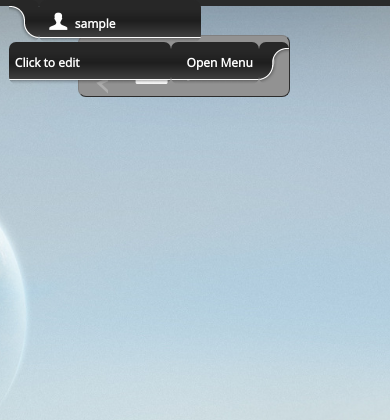
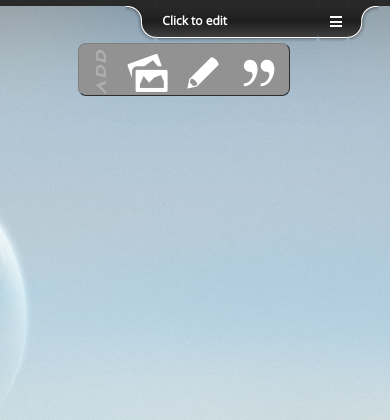
Before and after one commit to gotwig/draganddrool, a PHP site: page /project in a window 390 px wide. Shown: the top 420 px of the page. Run offline with PHP 8.4, Linux system fonts and the light colour scheme; the visitor is signed in with stand-in values (Sample User, id 1); data that the repository does not hold is empty; some libraries are stand-ins or nearby versions.

Commit message:
Initial work for a responsive webdesign

```diff
--- a/css/grid.css
+++ b/css/grid.css
@@ -89,14 +89,14 @@
 
 ::selection { background: #fd0; }
 
-.button { background: #f5f5f5; color: #000; text-decoration: none; font-size: 0.8em; font-weight: 700; padding: 5px 10px; float: left; display: block; overflow: hidden; }
-.button:hover { background: #000; color: #fff; }
+.button { color: #000; text-decoration: none; font-size: 0.8em; font-weight: 700; padding: 5px 10px; float: left; display: block; overflow: hidden; }
+.button:hover { background-color: #000, color: #fff; }
 .reset { background: #fff; }
 .reset:hover { background: #fff; }
 
 
  .editable:focus + .button_group{
- 	    -webkit-transition: opacity .3s, left .3s, top.3s;
+         -webkit-transition: opacity .3s, left .3s, top.3s;
     -moz-transition: opacity .3s, left .3s, top .3s;
     -o-transition: opacity .3s, left .3s, top .3s;
     transition: opacity .3s, left .3s, top .3s;
@@ -357,12 +357,14 @@
 
 #newactions{
     margin-left: 20%;
-    margin-top: 26px;
+    margin-top: 34px;
     background-color: rgb(146, 146, 146);
 	border:1px outset grey;
 	border-radius: 8px;
 	width: 170px;
+	height: 51px;
 	position:absolute;
+
 }
 
 #newactions li{
@@ -377,7 +379,7 @@
 #underline_addnewaction{
 	color: rgb(173, 173, 173);
 	position:absolute;
-	font-size: 16px;
+	font-size: 14px;
 	width:220px;
 	-webkit-transform-origin:84px 70px;
     transform-origin:84px 70px;
@@ -387,7 +389,7 @@
 	font-family: 'airborneregular';
 	font-style: italic;
 	margin-left:-45px;
-	margin-top:-10px;
+	margin-top:-14px;
 }
 
 .new_action{
--- a/css/slide.css
+++ b/css/slide.css
@@ -10,10 +10,57 @@ Script URI: http://web-kreation.com/index.php/tutorials/nice-clean-sliding-login
 Date: March 26, 2009
 Version: 1.0
 
-	The CSS, XHTML and design is released under Creative Common License 3.0:
+    The CSS, XHTML and design is released under Creative Common License 3.0:
 	http://creativecommons.org/licenses/by-sa/3.0/
 
 */
+
+/* RESPONSIVE WEBDESIGN */
+@media screen and (max-width: 880px) {
+#panel .content .left { width: initial !important;}
+
+ #panel1{width:initial !important;}
+}
+@media screen and (max-width: 710px) {
+ #panel1{display:none !important;}
+ #logo{display:block !important;position:absolute;}
+}
+
+@media screen and (max-width: 520px) {
+
+#menulabel:before{
+content: "" !important;
+}
+
+#menulabel:after{
+content: "" !important;
+}
+
+#menulabel{
+	margin-top: 16px;
+	width: 1em;
+	display: inline-block;
+	padding-bottom: .2em;
+	border-bottom: .2em solid;
+	border-top: .6em double;
+	border-color: white;
+	cursor: pointer;
+}
+
+#li_last{width: 18px !important;}
+.login{right:3% !important;padding-left:0px;}
+}
+
+@media screen and (max-width: 400px) {
+
+#li_first{display:none !important}
+#menulabel:before{
+        content: "" !important;
+        color: white;
+}
+#li_last{width: 18px ;}
+}
+
 
 /***** clearfix *****/
 .clear {clear: both;height: 0;line-height: 0;}
@@ -26,6 +73,10 @@ Version: 1.0
 .clearfix {height: 1%;}
 .clearfix {display: block;}
 
+#recoverlabel{
+	padding-left: 42px;
+    	padding-top: 10px;
+}
 
 #recoverlabel:before{
 	content: "Forgot your password?";
@@ -204,12 +255,12 @@ display:none;
 }
 
 #menulabel:before{
-	content: "Open ";
+	content: "Open Menu";
 	color: white;
 }
 
 #toggle:checked + #menulabel:before{
-	content: "Close ";
+	content: "Close Menu";
 	color: white;
 }
 
--- a/project.php
+++ b/project.php
@@ -399,21 +399,21 @@ $(document).on("click", ".remove_action", function(e){
 <div id="toppanel">
 	<div id="panel">
 		<div class="content clearfix">
-			<div class="left">
+			<div id="panel1" class="left">
 				<a id="logo" href="#">Drag&amp;<br>Drool</a>
 				<h2>Your files in 2D boxes.</h2>
 				<p class="grey"><b>Upload, Edit, Manage, Create</b></p>
 			</div>
 
 
-			<div class="left">
+			<div id="panel2" class="left">
 
             <h1>Members panel</h1>
 
             <p>What about...</p>
             <a href="settings.php">Changing your Settings<i class="icon-cog"></i></a>
 			<br>
-            <a href="faq.html">Reading <b>F</b>requently-<b>A</b>sked <b>Q</b>uestions</a>
+            <a href="faq.html">Reading the <b>F-A-Q</b></a>
 			<br>
             <a href="mailto:info@draganddrool.tk">Contacting us for help (via mail)</a>
 			<br>
@@ -426,7 +426,7 @@ $(document).on("click", ".remove_action", function(e){
 
 
 
-			<div class="left right">
+			<div id="panel3" class="left right">
 
 					<!-- Overview about grids -->
 				<h1>Grid Overview</h1> | <span id="new_grid">Add a new Grid<i class="icon-plus"></i></span>
@@ -456,7 +456,7 @@ $(document).on("click", ".remove_action", function(e){
     <!-- The tab on top -->
 	<div class="tab">
 <ul class="login">
-	    	<li class="left">&nbsp;</li>
+	    	<li class="left begin_end">&nbsp;</li>
 	        <li id="li_first"><i style="font-size: 160%" class="icon-user"></i> <?php
 
 	        $sql_gridinfo = mysqli_query($link,'SELECT name FROM grid WHERE id='.$actualgrid);
@@ -469,9 +469,9 @@ $(document).on("click", ".remove_action", function(e){
 			?>
 			<li id="li_last">
 			<input type="checkbox" id="toggle">
-			<label id="menulabel" for="toggle">Menu</label>
+			<label id="menulabel" for="toggle"></label>
 			</li>
-	    	<li class="right">&nbsp;</li>
+	    	<li class="right begin_end">&nbsp;</li>
 		</ul>
 	</div> <!-- / top -->
 
@@ -506,7 +506,7 @@ return $row[0];
 
 <li id="newactions_li">
 
-<p id="underline_addnewaction">ADD</p>
+<p id="underline_addnewaction">  ADD</p>
 
 <div id="newactions_div">
 <div class="new_action"  data-type="image">
```
Also changed, not shown: index.php (+7 -7 lines).
